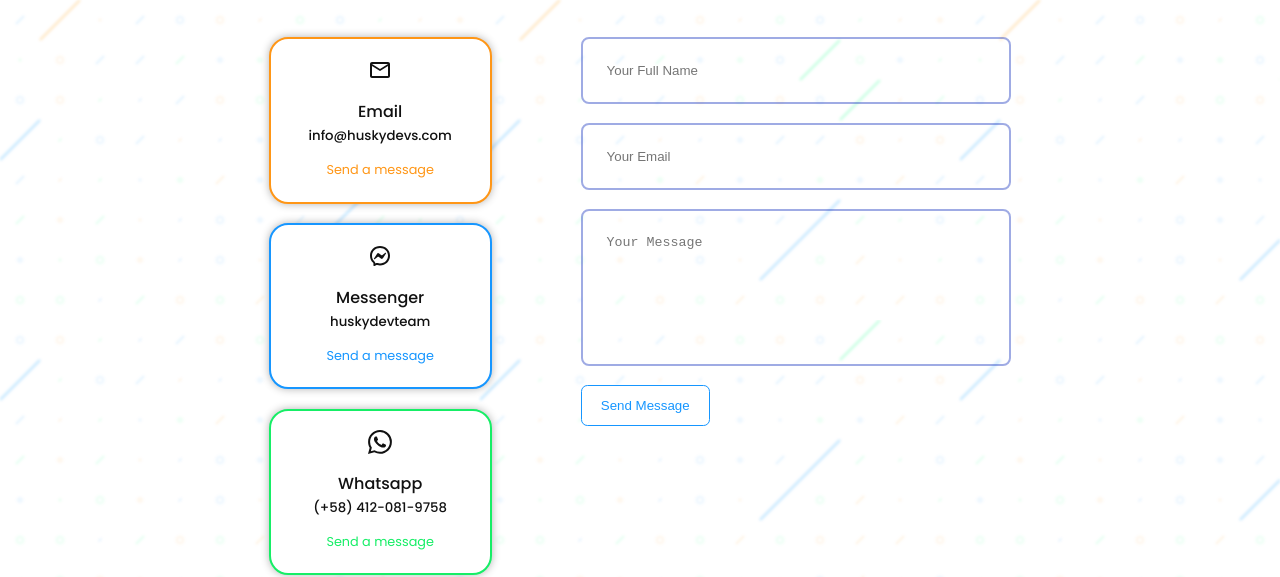
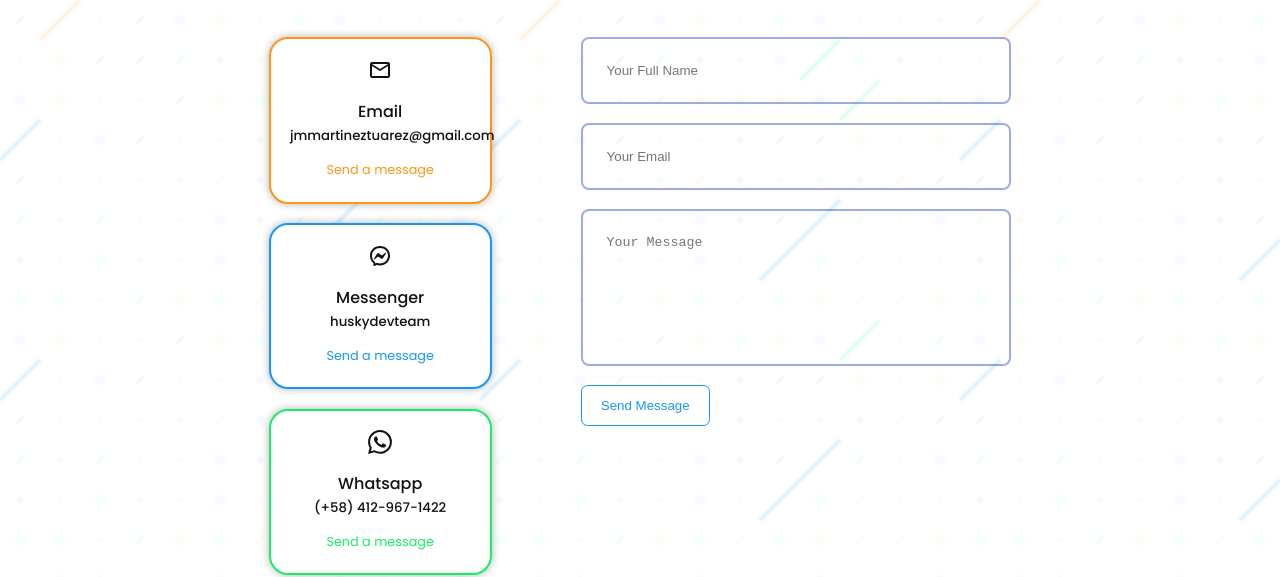
Before and after one commit to HuskyDevsTeam/HuskyPages, a React (Vite) app: page / in a window 1280 px wide. Shown: the part 11200-11777 px from the top of the page. Built offline with nearby package versions, Linux system fonts and the light colour scheme.

Commit message:
Update contact info

```diff
--- a/src/components/contact/index.jsx
+++ b/src/components/contact/index.jsx
@@ -41,8 +41,8 @@ function Contact() {
 						color="#ff9616"
 						subcolor="#b80c00"
 						name="Email"
-						username="info@huskydevs.com"
-						url="mailto:info@huskydevs.com"
+						username="jmmartineztuarez@gmail.com"
+						url="mailto:jmmartineztuarez@gmail.com"
 					/>
 					<ContactCard
 						Icon={RiMessengerLine}
@@ -57,8 +57,8 @@ function Contact() {
 						color="#16ee66"
 						subcolor="#25aa00"
 						name="Whatsapp"
-						username="(+58) 412-081-9758"
-						url="https://api.whatsapp.com/send?phone=584120819758"
+						username="(+58) 412-967-1422"
+						url="https://api.whatsapp.com/send?phone=584129671422"
 					/>
 				</div>
 				<form ref={form} onSubmit={sendEmail}>
```
